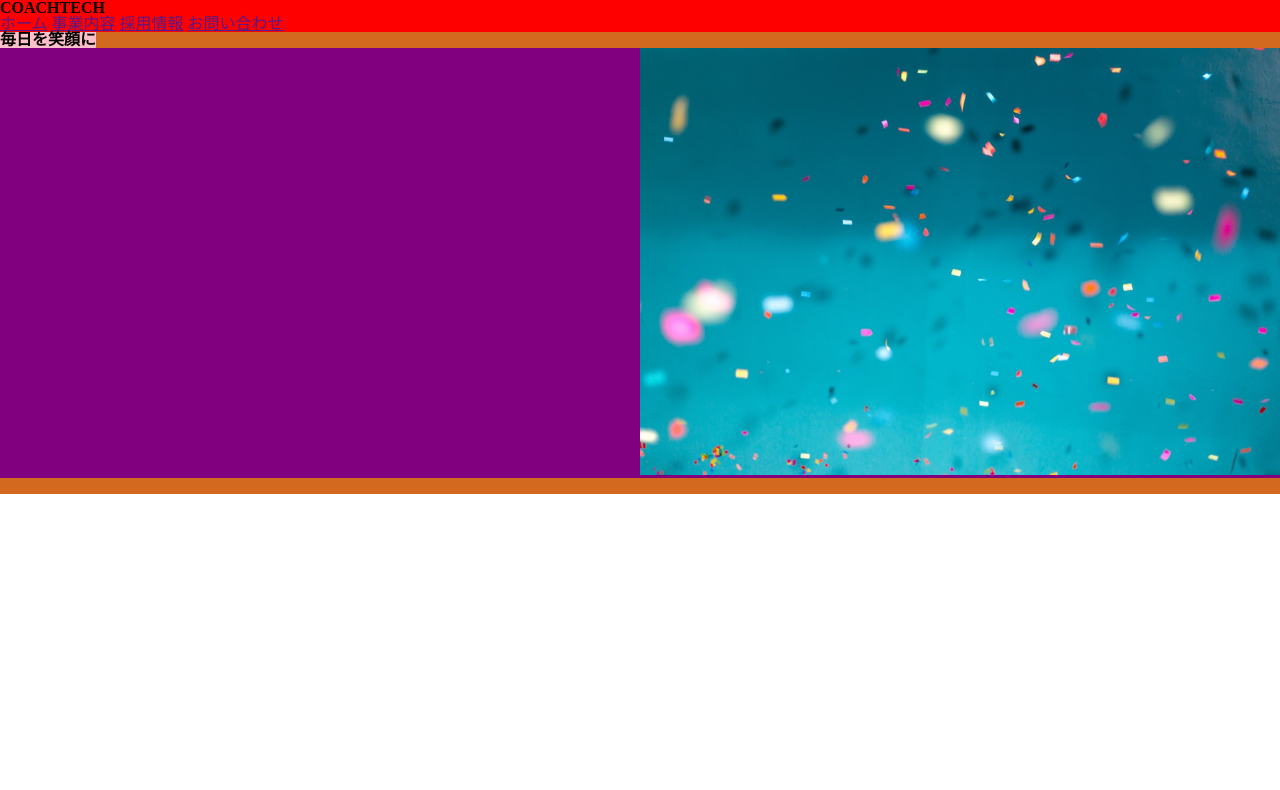
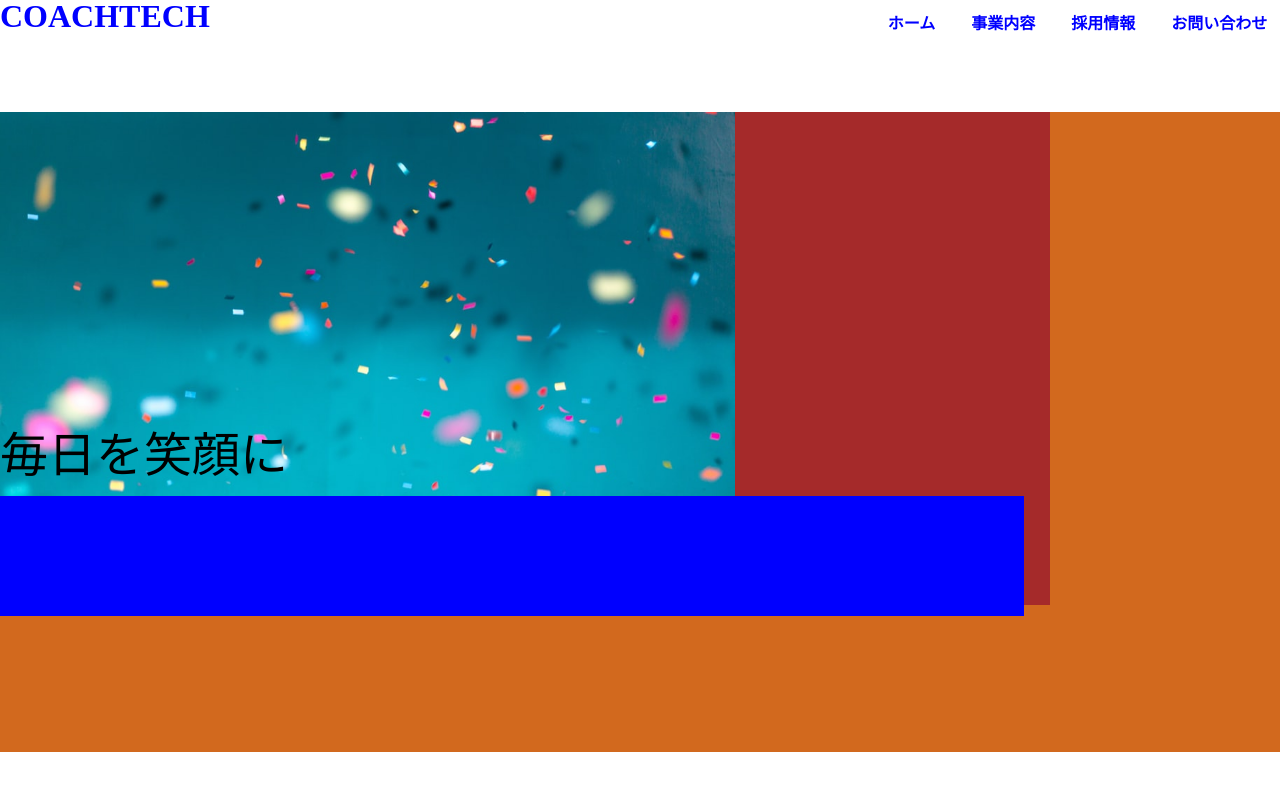
Before and after one commit to kt33m21/20210920murakami, a plain HTML site: page index.html in a window 1280 px wide. Drawn offline with Linux system fonts and the light colour scheme.

Commit message:
再々々々々々修正

```diff
--- a/css/style.css
+++ b/css/style.css
@@ -1,41 +1,62 @@
-.contents-main{
-  width: 100%;
-  height:100%;
+
+
+
+
+.contents-main-box{
+  display:flex;
+  position: relative;
 }
 
-.contents-main-box{
-  width: 100%;
-  height:30%;
-  background-color: red;
+.contents-main-ttl{
+  color:#0000FF;
+  font-size: 2em;
+}
+
+.contents-main-menu{
+  position: absolute;
+  right:1%;
+  bottom: 0;
+}
+
+.contents-main-menu-block{
+  color:#0000FF;
+  text-decoration: none;
+  font-weight: bold;
+  padding-left: 2em;
 }
 
 .contents-bottom{
-  width: 100%;
-  height:70%;
+  position: relative;
+  margin-top: 10vh;
   background-color: chocolate;
+  width: 100vw;
+  height: 80vh;
 }
 
 .contents-bottom-ttl{
   display: inline-block;
-  background-color: pink;
+  position: absolute;
+  font-size: 3em;
+  font-weight: lighter;
+  top:50%;
 }
 
 .contents-bottom-ttl-img{
   display: inline-block;
-  width: 100%;
-  height:80%;
-  background-color: purple;
+  margin:auto 0 0 0;
+  background-color: brown;
+
 }
 
 .contents-bottom-ttl-img img{
-  width: 50%;
-  height:50%;
-  margin-left: 50%;
+  width: 70%;
+  height:70%;
 }
 
 .contents-bottom-ttl-box{
-  display: inline-block;
-  width: 70%;
-  height:20%;
+  position: absolute;
+  height:120px;
+  width:80%;
   background-color: blue;
+  top:60%;
 }
```
